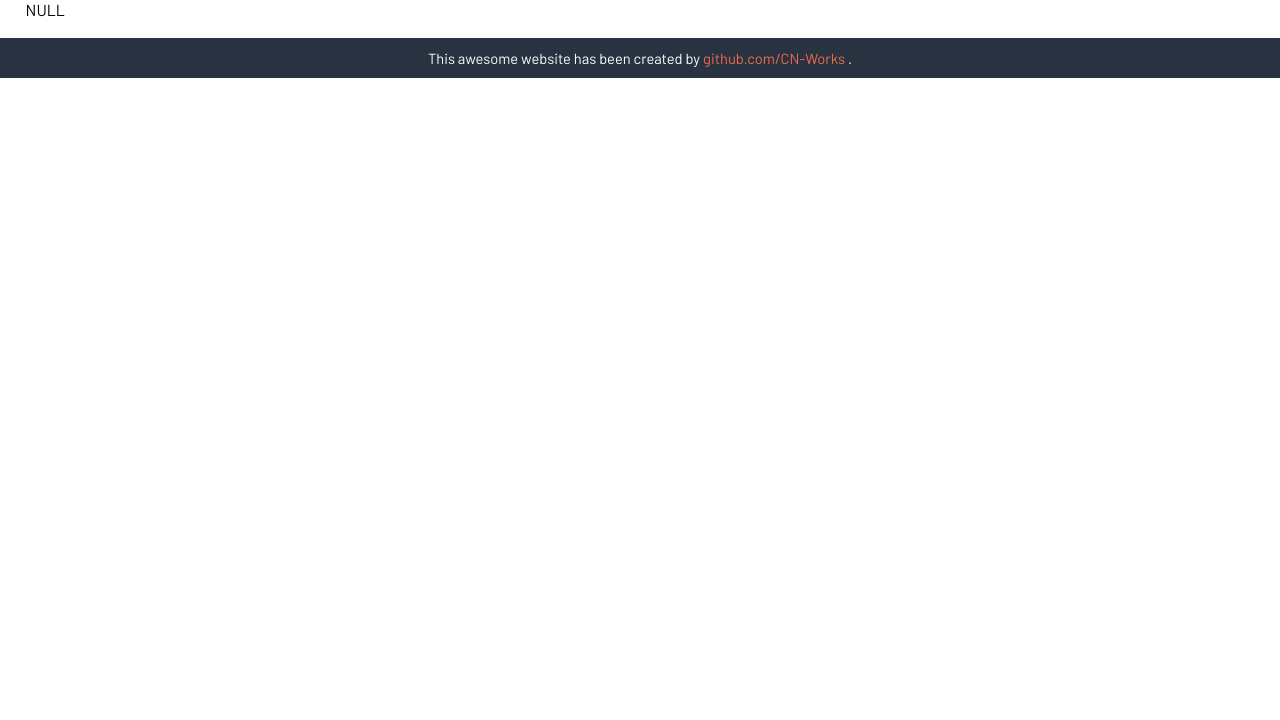
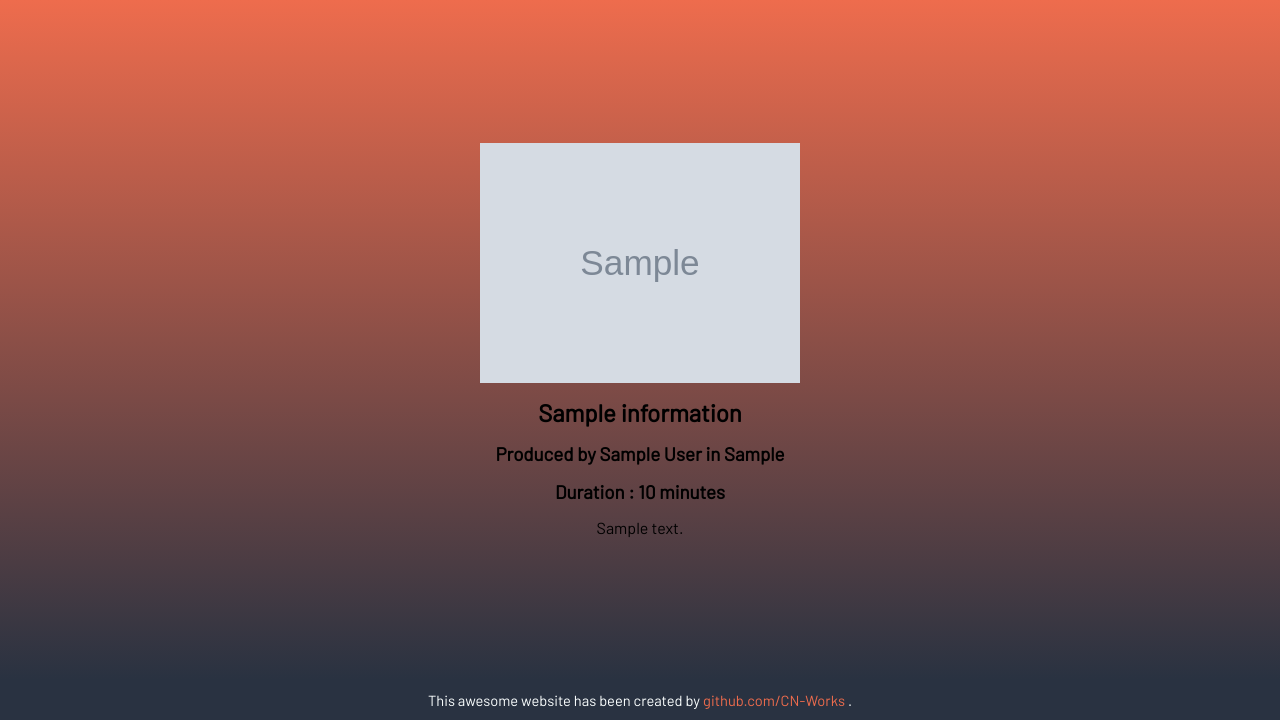
Before and after one commit to CN-Works/Advanced-Cinema-Application, a PHP site: template views/movie/movieinfos.php in a window 1280 px wide. Shown: the part 80-800 px from the top of the page. Run offline with PHP 8.4, Linux system fonts and the light colour scheme; the template is opened without the code that fills it: most values are stand-ins (such as "Sample title", 1, 10 or a date in 2020); grey boxes marked "Sample" are stand-in pictures; data that the repository does not hold is empty.

Commit message:
Feat : Movie data integration

```diff
--- a/controllers/Movie_controller.php
+++ b/controllers/Movie_controller.php
@@ -40,7 +40,7 @@ class MovieController {
             $informations["producer_lastname"] = $info["producer_lastname"];
             $informations["producer_firstname"] = $info["producer_firstname"];
             $informations["duration"] = $info["duration"];
-            $informations["summary "] = $info["summary"];
+            $informations["summary"] = $info["summary"];
         }
 
 
--- a/public/css/template.css
+++ b/public/css/template.css
@@ -475,3 +475,22 @@ footer {
     align-items: center;
     justify-content: center;
 }
+
+/* Movie Info */
+.movieinfo-main {
+    min-height: 85vh;
+    background: linear-gradient(var(--main-orange), var(--main-dark-blue));
+
+    display: flex;
+    flex-direction: column;
+    align-items: center;
+    justify-content: center;
+
+    padding: 15px 0;
+    gap: 15px;
+}
+
+.movieinfo-banner {
+    height: 30vh;
+    aspect-ratio: 4/3;
+}
--- a/views/movie/movieinfos.php
+++ b/views/movie/movieinfos.php
@@ -3,12 +3,12 @@
     ob_start();
 ?>
 
-<main>
-    <pre>
-        <?php
-        var_dump($informations);
-        ?>
-    </pre>
+<main class="movieinfo-main">
+    <img class="movieinfo-banner unselectable" src="<?php echo $informations["image_movie"] ?>" alt="Movie banner of the movie <?php echo $informations["title"] ?>">
+    <h2><?php echo $informations["title"]; ?></h2>
+    <h3>Produced by <?php echo $informations["producer_firstname"]." ".$informations["producer_lastname"]; ?> in <?php echo $informations["year_production"] ?></h3>
+    <h3>Duration : <?php echo $informations["duration"]; ?> minutes</h3>
+    <p><?php echo $informations["summary"]; ?></p>
 </main>
 
 <?php
```
